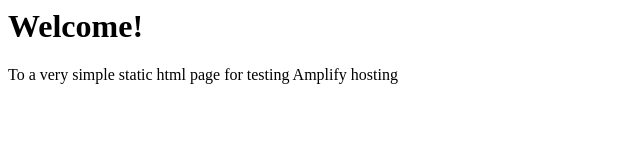
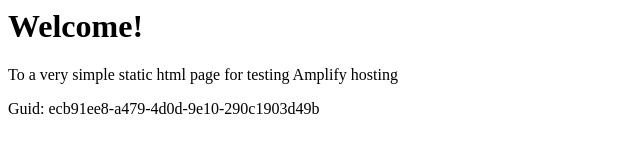
Before and after one commit to aws-aemilia-nrt/Github-PR-Commit-Integration-Test-DoNotTouch-v1-prod-ap-northeast-1, a website: page src/index.html in a window 1280 px wide. Shown: the whole page, without its empty margins (0-640 px from the left). Drawn offline with Linux system fonts and the light colour scheme.

Commit message:
commit from integ tests

```diff
--- a/src/index.html
+++ b/src/index.html
@@ -1,3 +1,5 @@
+
+
 <html lang="en">
 
 <head>
@@ -10,6 +12,6 @@
 <body>
     <h1>Welcome!</h1>
     <p>To a very simple static html page for testing Amplify hosting</p>
-</body>
+    <p>Guid: ecb91ee8-a479-4d0d-9e10-290c1903d49b</p></body>
 
 </html>
```
